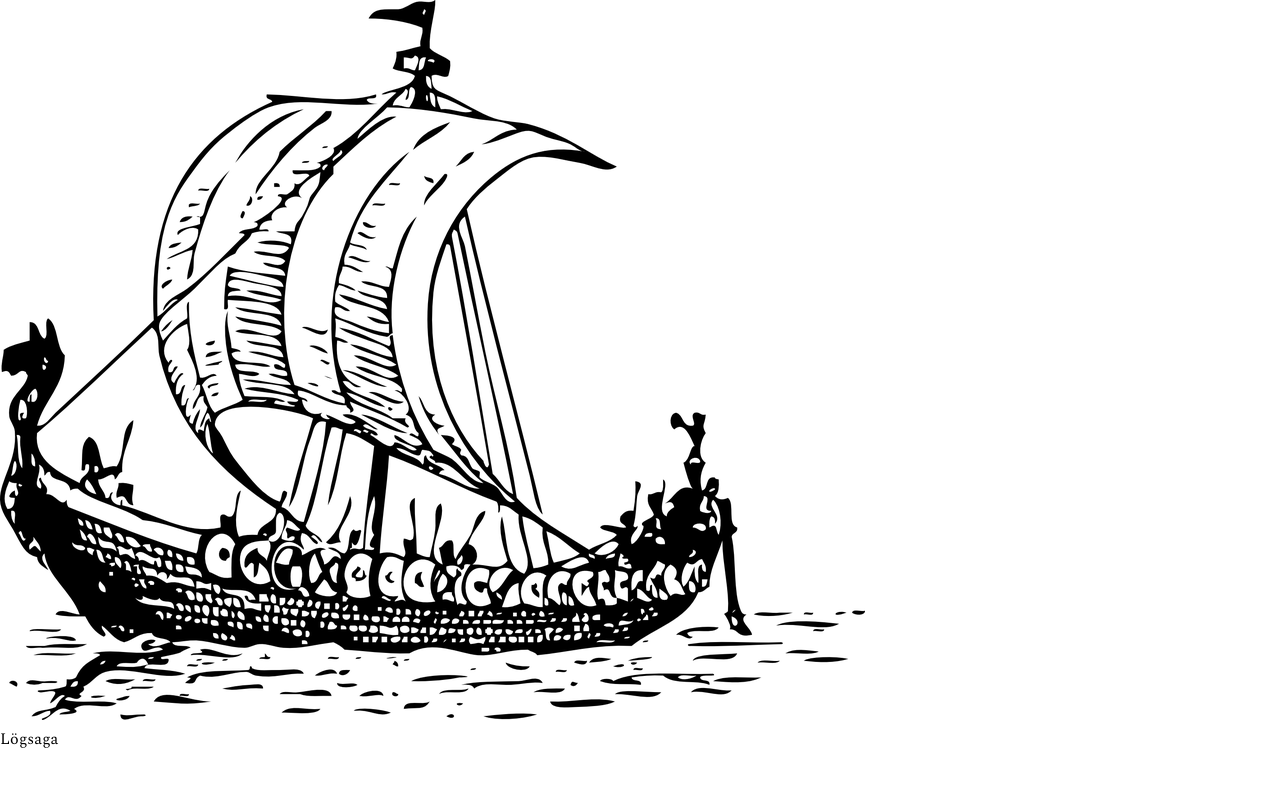
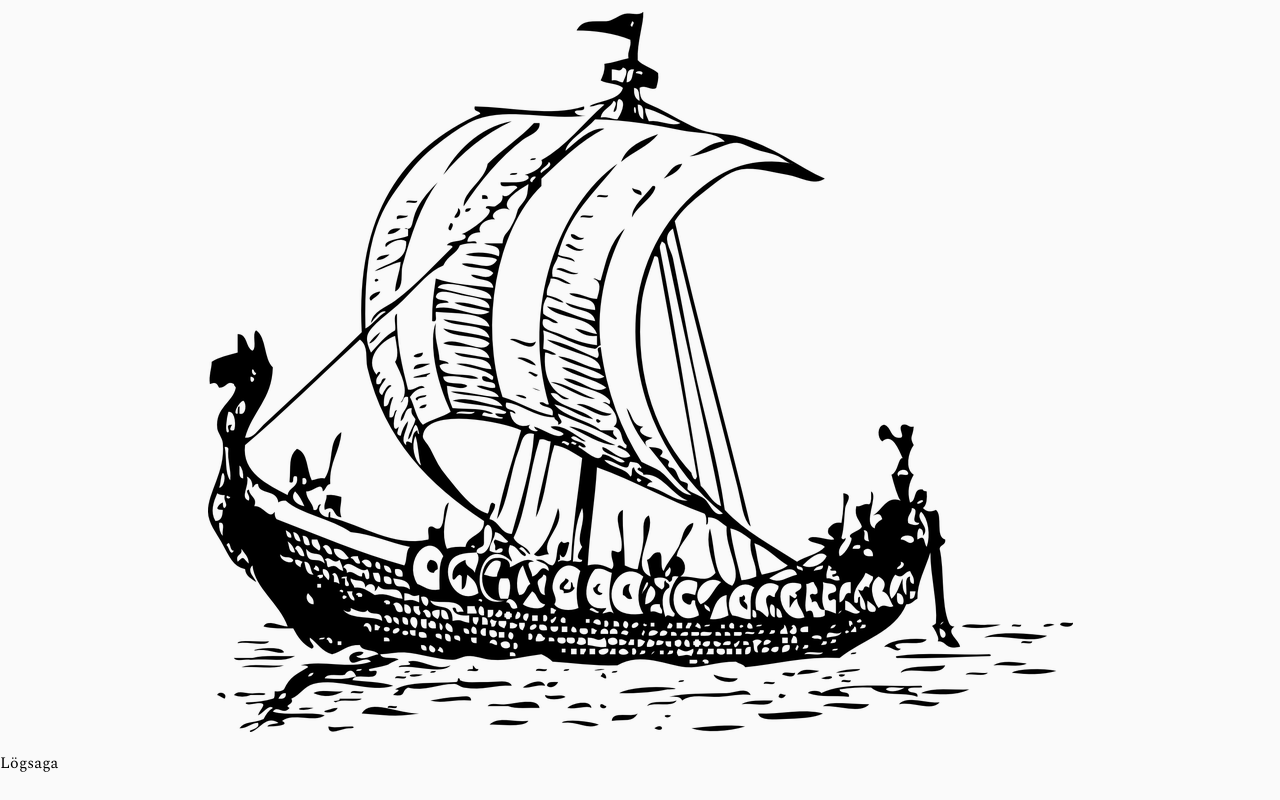
Before and after one commit to Nimira43/Logsaga, an Angular app: page / in a window 1280 px wide. Built offline with nearby package versions, Linux system fonts and the light colour scheme; a web font is replaced by a local one.

Commit message:
body, main and header styling.

```diff
--- a/src/app/app.component.html
+++ b/src/app/app.component.html
@@ -1,5 +1,5 @@
 <header>
-  <div id="logo">
+  <div id="logo" class="logo">
     <img src="logo-2.png" alt="Logo">
   </div>
 </header>
--- a/src/styles.css
+++ b/src/styles.css
@@ -26,11 +26,29 @@
 }
 
 * {
-  margin: 0;
-  padding: 0;
   box-sizing: border-box;
   font-family: var(--main-font);
   font-weight: 300;
+}
+
+body {
+  margin: 0;
+  background-color: var(--light);
+}
+
+main {
+  width: 80%;
+  margin: 3rem 10%;
+}
+
+header {
+  padding: 0.75rem 0.1rem;
+  display: flex;
+  flex-direction: column;
+  gap: 1rem;
+  justify-content: space-between;
+  align-items: center;
+  font-size: 1rem;
 }
 
 .title {
@@ -38,5 +56,9 @@
 }
 
 .logo {
+
+}
+
+.logo-text {
   font-family: var(--logo-font);
 }
```
